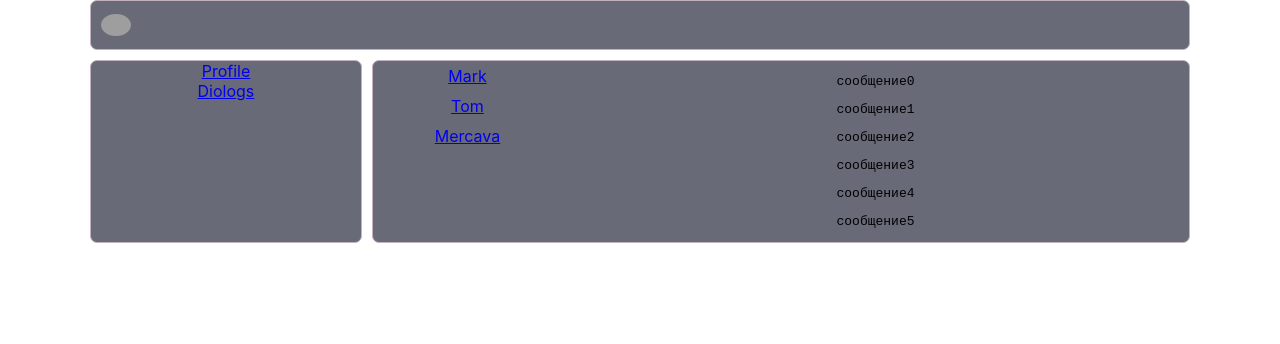
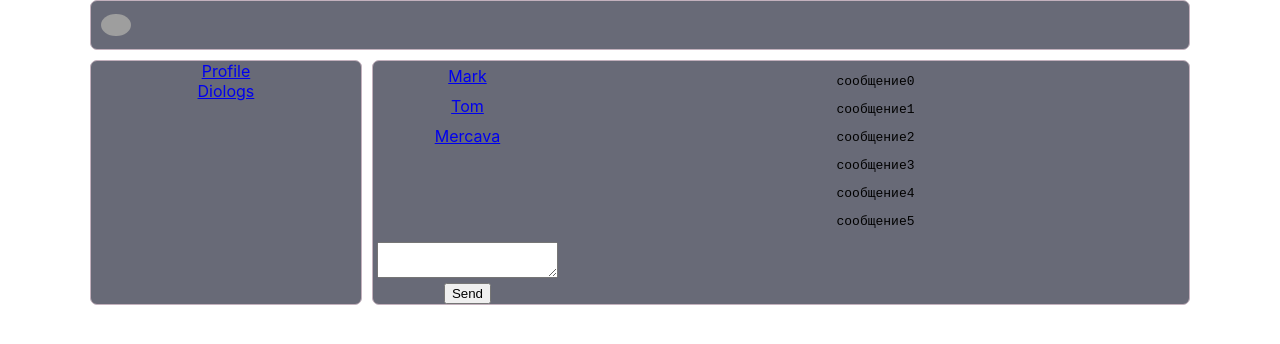
Before and after one commit to AgniVon1/Samurai-main, a React (Create React App) app: page /dialogs in a window 1280 px wide. Shown: the top 344 px of the page. Built offline with nearby package versions, Linux system fonts and the light colour scheme; grey boxes are pictures that could not be loaded.

Commit message:
Created messageReducer

```diff
--- a/src/App.tsx
+++ b/src/App.tsx
@@ -1,9 +1,9 @@
 import './App.css';
 import {Header} from "./сompanents/header/Header";
 import {Navbar} from "./сompanents/navbar/Navbar";
-import {Profile, ProfilePropsType} from "./сompanents/profile/Profile";
+import {Profile} from "./сompanents/profile/Profile";
 import {BrowserRouter, Route} from "react-router-dom";
-import {Dialogs, DialogsPropsType} from "./сompanents/dialogs/Dialogs";
+import {Dialogs} from "./сompanents/dialogs/Dialogs";
 import React from "react";
 import {ActionType, StateType} from "./redux/state";
 
@@ -25,7 +25,7 @@ const App: React.FC<AppType> = (props) => {
                         <Route path={"/dialogs"} component={Dialogs}/>*/}
 
                         <Route path={"/dialogs"}
-                               render={() => <Dialogs  messages={props.state.messagePage.messages} dialogs={props.state.messagePage.dialogs}/>}/>
+                               render={() => <Dialogs  messages={props.state.messagePage.messages} dialogs={props.state.messagePage.dialogs} textNewMess={props.state.messagePage.textNewMess} dispatch = {props.dispatch}/>}/>
                         <Route path={"/profile"} render={() => <Profile posts={props.state.profilePage.posts} dispatch = {props.dispatch} text = {props.state.profilePage.text}/>}/>
                     </div>
                 </div>
--- /dev/null
+++ b/src/redux/message-reducer.ts
@@ -0,0 +1,22 @@
+import {ActionType, messagePageType} from "./state";
+import {v1} from "uuid";
+
+
+const SEND_NEW_MESS = "SEND-MESSAGE"
+const CHANGE_TEXT_NEW_MESS = "CHANGE-NEW-MESS"
+
+const messageReducer = (state: messagePageType, action: ActionType) => {
+    const copyState = JSON.parse(JSON.stringify(state))
+    switch (action.type) {
+        case SEND_NEW_MESS:
+            const newMess =  {message: {id: v1(), text: state.textNewMess}}
+            copyState.messages.push(newMess)
+            return copyState
+        case CHANGE_TEXT_NEW_MESS:
+            copyState.textNewMess = action.textNewMess
+            return copyState
+        default:
+            return state
+    }
+}
+export default messageReducer
--- a/src/redux/profile-reducer.ts
+++ b/src/redux/profile-reducer.ts
@@ -1,10 +1,10 @@
 import {v1} from "uuid";
-import {profileActionType, profilePageType} from "./state";
+import {ActionType, profilePageType} from "./state";
 
 const CHANGE_TEXTAREA = "CHANGE-TEXTAREA"
 const ADD_POST = "ADD-POST"
 
-const profileReducer = (state: profilePageType, action: profileActionType) => {
+const profileReducer = (state: profilePageType, action: ActionType) => {
     const copyState = JSON.parse(JSON.stringify(state))
     switch (action.type) {
         case ADD_POST:
--- a/src/redux/state.ts
+++ b/src/redux/state.ts
@@ -1,8 +1,10 @@
 import {v1} from "uuid";
 import profileReducer from "./profile-reducer";
 
+import messageReducer from "./message-reducer";
 
-export let store : StoreType= {
+
+export let store: StoreType = {
     _state: {
         profilePage: {
             text: "",
@@ -16,6 +18,7 @@ export let store : StoreType= {
             ],
         },
         messagePage: {
+            textNewMess: "",
             dialogs: [
                 {id: v1(), name: "Mark"},
                 {id: v1(), name: "Tom"},
@@ -39,12 +42,13 @@ export let store : StoreType= {
         alert("State was changes")
     },
 
-    subscribe: function (callback: (state:StateType) => void) {
+    subscribe: function (callback: (state: StateType) => void) {
         this._onChange = callback
     },
 
-    dispatch: function(action:ActionType){
-        this._state.profilePage = profileReducer(this._state.profilePage,action)
+    dispatch: function (action: ActionType) {
+        this._state.profilePage = profileReducer(this._state.profilePage, action)
+        this._state.messagePage = messageReducer(this._state.messagePage, action)
         this._onChange(this._state)
     }
 }
@@ -52,31 +56,54 @@ export let store : StoreType= {
 
 export type StoreType = {
     _state: StateType,
-    _onChange: (state:StateType) => void,
-    subscribe: (callback: (state:StateType) => void) => void,
+    _onChange: (state: StateType) => void,
+    subscribe: (callback: (state: StateType) => void) => void,
     getState: () => StateType,
     dispatch: (action: ActionType) => void,
 }
 
-export type ActionType = profileActionType
+export type ActionType = profileActionType | messageActionType
 
 
-export type profileActionType = addPostActionType | changeTextActionType
- type addPostActionType = ReturnType<typeof addPostAC>
- type changeTextActionType = ReturnType<typeof changeTextAC>
+export type profileActionType = addNewPostActionType | changeTextNewPostActionType
+type addNewPostActionType = ReturnType<typeof addNewPostAC>
+type changeTextNewPostActionType = ReturnType<typeof changeTextNewPostAC>
 
-export const addPostAC = () => {
-    return { type:"ADD-POST",
-    }as const
+
+
+export type messageActionType = sendNewMessActionType | changeTextNewMessActionType
+type sendNewMessActionType = ReturnType<typeof sendNewMessAC>
+type changeTextNewMessActionType = ReturnType<typeof changeTextNewMessAC>
+
+export const sendNewMessAC = () => {
+    return {
+        type: "SEND-MESSAGE",
+    } as const
 }
 
-export const changeTextAC = (text: string) => {
-    return { type:"CHANGE-TEXTAREA",
+export const changeTextNewMessAC = (text: string) => {
+    return {
+        type: "CHANGE-NEW-MESS",
+        textNewMess: text
+    } as const
+}
+
+
+export const addNewPostAC = () => {
+    return {
+        type: "ADD-POST",
+    } as const
+}
+
+export const changeTextNewPostAC = (text: string) => {
+    return {
+        type: "CHANGE-TEXTAREA",
         text: text
     } as const
 }
 
 export type messagePageType = {
+    textNewMess: string,
     dialogs: Array<{ id: string, name: string }>,
     messages: Array<{ message: { id: string, text: string } }>,
 }
--- a/src/сompanents/dialogs/Dialogs.tsx
+++ b/src/сompanents/dialogs/Dialogs.tsx
@@ -1,21 +1,31 @@
-import React from 'react';
+import React, {ChangeEvent} from 'react';
 import styles from './dialogs.module.css'
-import {Dialog, DialogPropsType} from "./Dialog/Dialog";
-import {Message, MessagePropsType} from "./Dialog/Message";
+import {Dialog} from "./Dialog/Dialog";
+import {Message} from "./Dialog/Message";
+import {changeTextNewMessAC, sendNewMessAC, ActionType, messagePageType} from "../../redux/state";
 
-export type DialogsPropsType = {
-    dialogs: Array<DialogPropsType>,
-    messages: Array<MessagePropsType>
+export type DialogsPropsType = messagePageType & {
+    dispatch: (action: ActionType) => void,
 }
 
 export const Dialogs: React.FC<DialogsPropsType> = ({
-                                                            dialogs,
-                                                            messages,
-
-}) => {
+                                                        textNewMess,
+                                                        dialogs,
+                                                        messages,
+                                                        dispatch,
+                                                    }) => {
     const mappedMessages = messages.map((m) => <Message message={m.message}/>)
     const mappedDiologs = dialogs.map((d) => <Dialog id={d.id} name={d.name}/>)
 
+    const sendMessOnClickHandler = () => {
+        alert("addMess was called")
+        dispatch(sendNewMessAC())
+        dispatch(changeTextNewMessAC(""))
+
+    }
+    const onChangeHandler = (e: ChangeEvent<HTMLTextAreaElement>) => {
+        dispatch(changeTextNewMessAC(e.currentTarget.value))
+    }
     return (
         <div className={styles.dialogs}>
             <div className={styles.dialogs_items}>
@@ -24,6 +34,15 @@ export const Dialogs: React.FC<DialogsPropsType> = ({
             <div className={styles.messages}>
                 {mappedMessages}
             </div>
+            <div>
+                <div>
+                    <textarea onChange={onChangeHandler} value={textNewMess}></textarea>
+                </div>
+                <div>
+                    <button onClick={sendMessOnClickHandler}>Send</button>
+                </div>
+            </div>
+
         </div>
     );
 };
--- a/src/сompanents/profile/Profile.tsx
+++ b/src/сompanents/profile/Profile.tsx
@@ -1,7 +1,7 @@
-import React, {ChangeEvent, useState} from 'react';
+import React, {ChangeEvent} from 'react';
 import styles from './profile.module.css'
 import {Post, PostType} from "./post/Post";
-import {ActionType, addPostAC, changeTextAC} from "../../redux/state";
+import {ActionType, addNewPostAC, changeTextNewPostAC} from "../../redux/state";
 
 
 
@@ -17,12 +17,12 @@ export const Profile: React.FC<ProfilePropsType> = (props) => {
 
     const addPostOnClickHandler = () =>{
         alert("addPost was called")
-        props.dispatch( addPostAC())
-        props.dispatch( changeTextAC(""))
+        props.dispatch( addNewPostAC())
+        props.dispatch( changeTextNewPostAC(""))
 
     }
     const onChangeHandler = (e:ChangeEvent<HTMLTextAreaElement>) =>{
-        props.dispatch( changeTextAC(e.currentTarget.value))
+        props.dispatch( changeTextNewPostAC(e.currentTarget.value))
     }
 
     return (
```
Also changed, not shown: src/redux/massege-reducer.js (deleted).
